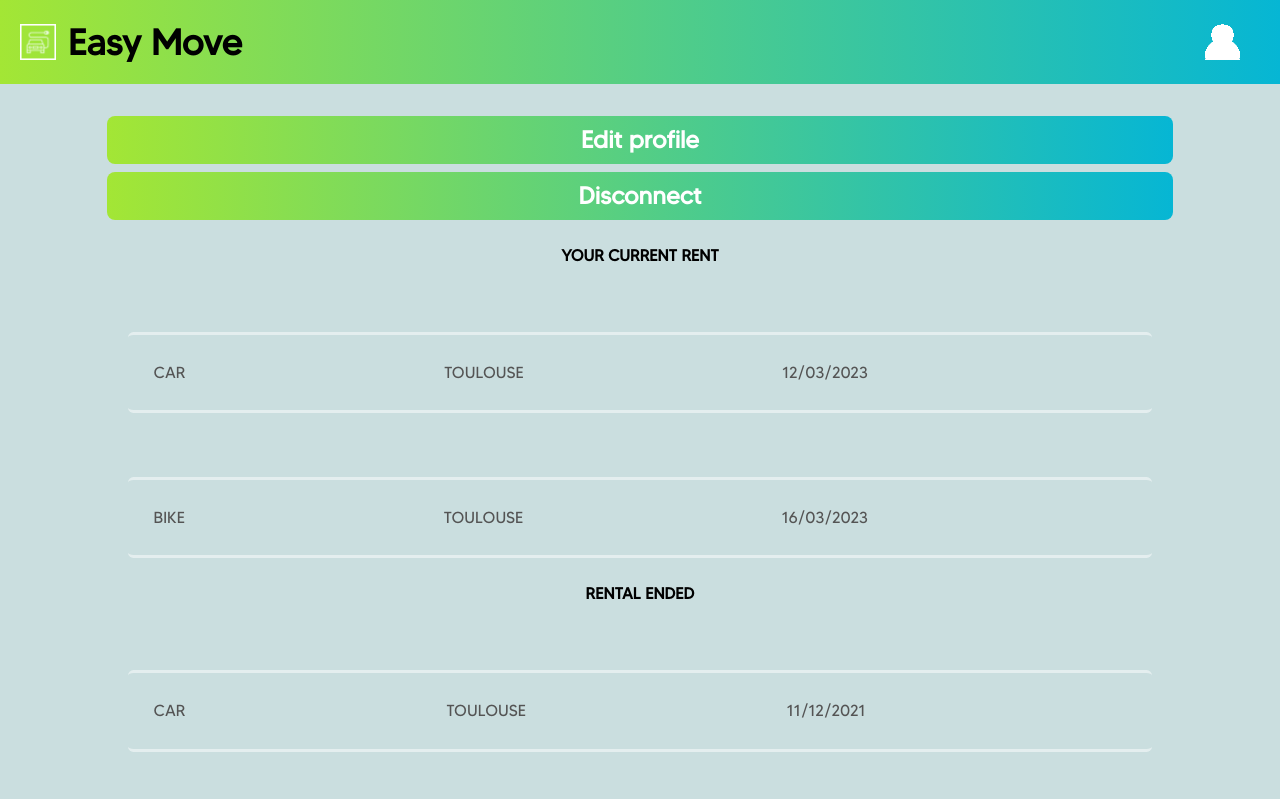
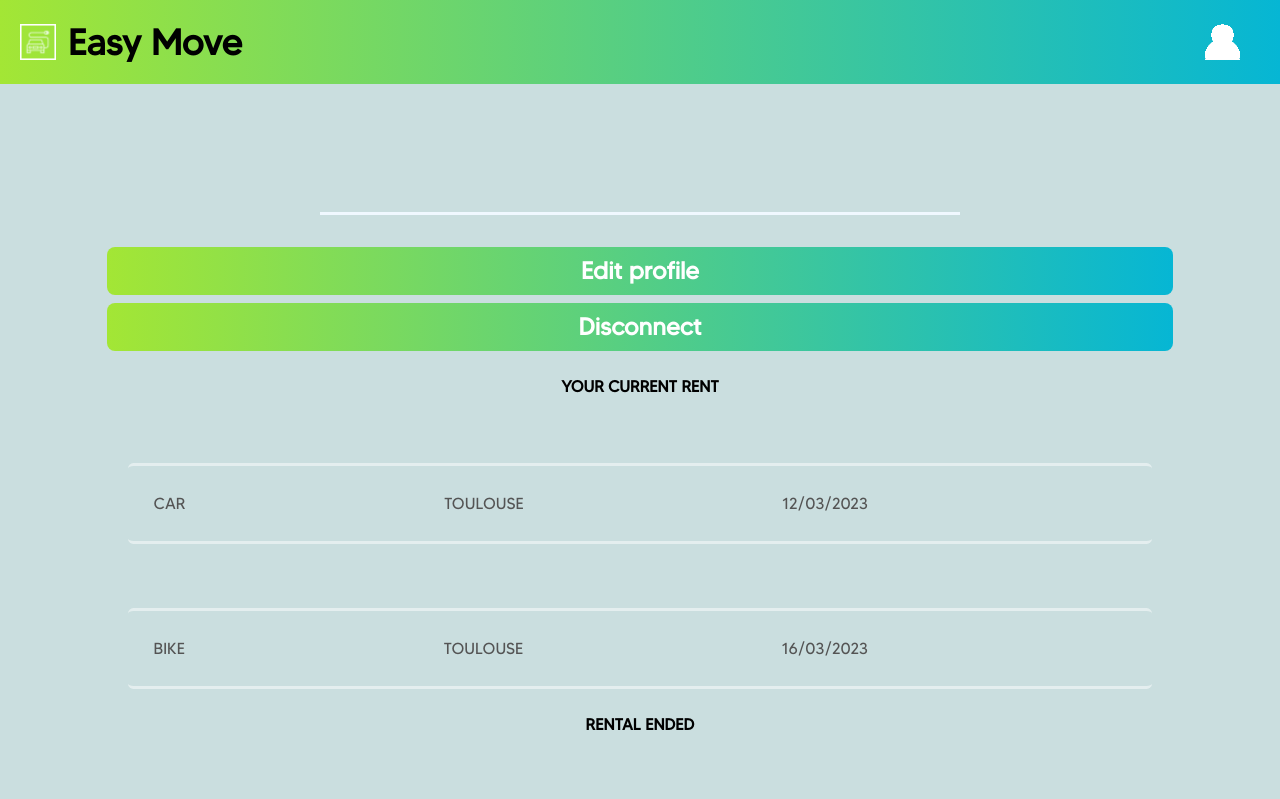
Before and after one commit to RtimmerGH/HACKATHON-WCS, a React (Vite) app in the folder frontend/: page /profile in a window 1280 px wide. Shown: the top 799 px of the page. Built offline with nearby package versions, Linux system fonts and the light colour scheme; no server answers.

Commit message:
add style to my account

```diff
--- /dev/null
+++ b/frontend/src/pages/Profile.css
@@ -0,0 +1,9 @@
+.MyInfos {
+  display: grid;
+  text-align: center;
+  justify-content: center;
+  margin: auto;
+  padding: 5%;
+  border-bottom: solid aliceblue;
+  width: 50%;
+}
--- a/frontend/src/pages/Profile.jsx
+++ b/frontend/src/pages/Profile.jsx
@@ -2,6 +2,7 @@ import React, { useContext } from "react";
 import { useNavigate } from "react-router-dom";
 import { AuthContext } from "../context/AuthContext";
 import RentalList from "../component/RentalList";
+import "./Profile.css";
 
 export default function Profile() {
   const navigate = useNavigate();
@@ -47,8 +48,7 @@ export default function Profile() {
     },
   ];
 
-  const { setUserTokenCookie } =
-    // userFirstName, userLastName, userEmail
+  const { userFirstName, userLastName, userEmail, setUserTokenCookie } =
     useContext(AuthContext);
 
   const handleDisconnect = () => {
@@ -58,9 +58,14 @@ export default function Profile() {
 
   return (
     <div>
+      <div className="MyInfos">
+        <h1>{userFirstName}</h1>
+        <h1>{userLastName}</h1>
+        <h2>{userEmail}</h2>
+      </div>
       <button
         type="button"
-        className="flex justify-center m-auto  rounded-lg bg-gradient-to-r from-lime-400 to-cyan-500 w-5/6 text-2xl font-bold text-white p-2 mt-8"
+        className="flex justify-center m-auto  rounded-lg bg-gradient-to-r from-lime-400 to-cyan-500 w-5/6 text-2xl font-bold text-white p-2 mt-8 hover:bg-white"
       >
         Edit profile
       </button>
```
